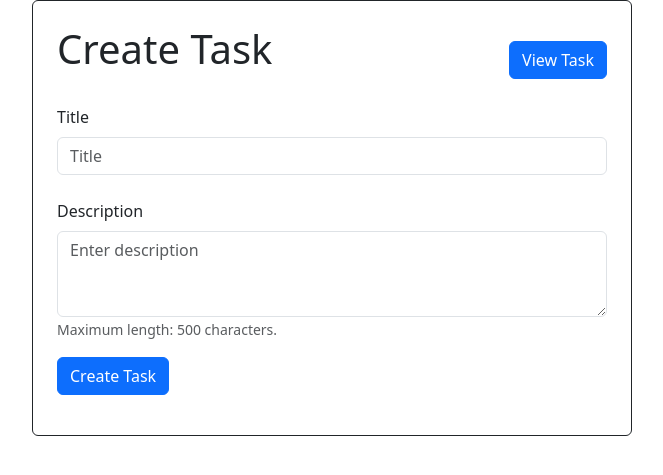
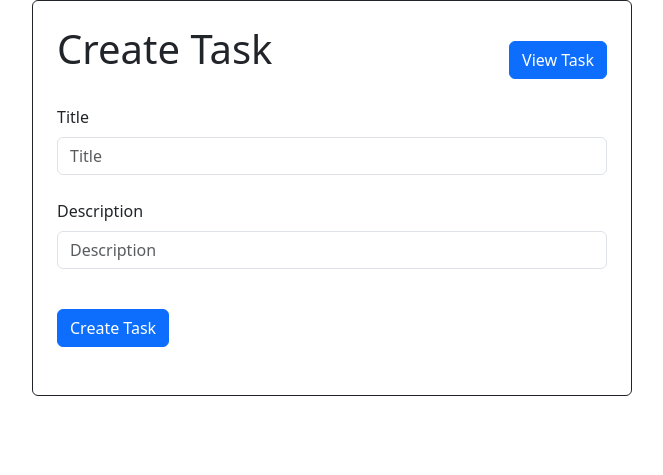
Before and after one commit to Priyanshu7738/TASK, a PHP site: page / in a window 1280 px wide. Shown: the part 48-523 px from the top of the page, without its empty margins (308-971 px from the left). Run offline with PHP 8.4, Linux system fonts and the light colour scheme.

Commit message:
Update index.php

```diff
--- a/index.php
+++ b/index.php
@@ -42,21 +42,26 @@
                             required
                         />
                     </div>
+                    <div class="mb-4">
+                        <label for="" class="form-label">Description</label>
+                        <input
+                            type="text"
+                            class="form-control"
+                            name="desc"
+                            id=""
+                            aria-describedby="helpId"
+                            placeholder="Description"
+                            maxlength="500"
+                            required
+                        />
+                        <br>
+                         <button type="submit" class="btn btn-primary mt-3">Create Task</button>
 
-                    <div class="mb-3">
-                    <label for="desc" class="form-label">Description</label>
-                    <textarea class="form-control" name="desc" id="desc" placeholder="Enter description" maxlength="500" rows="3" required></textarea>
-                    <small class="form-text text-muted">Maximum length: 500 characters.</small><br>
-                    <button type="submit" class="btn btn-primary mt-3">Create Task</button>
-
-
-            </div>
-
+                    </div>
 
                 </form>
 
             </div>
-
 
 
         </main>
```
